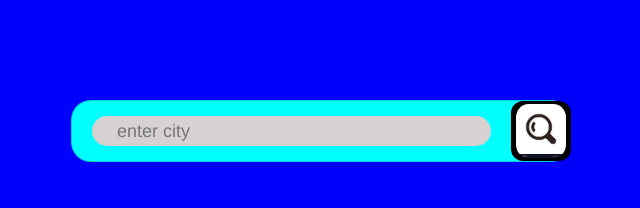
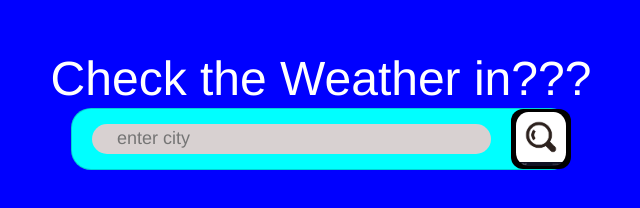
Before and after one commit to Jorgevier/padawansWeatherApp, a plain HTML site: page index.html in a window 1280 px wide. Shown: the whole page, without its empty margins (319-959 px from the left). Drawn offline with nearby package versions, Linux system fonts and the light colour scheme.

Commit message:
fix code

```diff
--- a/index.html
+++ b/index.html
@@ -9,6 +9,7 @@
     <script src="./script.js" defer></script>
 </head>
 <body>
+    <h1>Check the Weather in???</h1>
     <div class="card">
         <div class="search">
             <input type="text" placeholder="enter city"
--- a/style.css
+++ b/style.css
@@ -21,6 +21,13 @@ body{
     border-radius: 20px;
     padding: 40px 35x;
     text-align: center;
+}
+body h1{
+    text-align: center;
+    color: white;
+    font-size: 48px;
+    margin-top: 50px;
+    margin-bottom: -100px;
 }
 .search{
     width: 100%;
```
